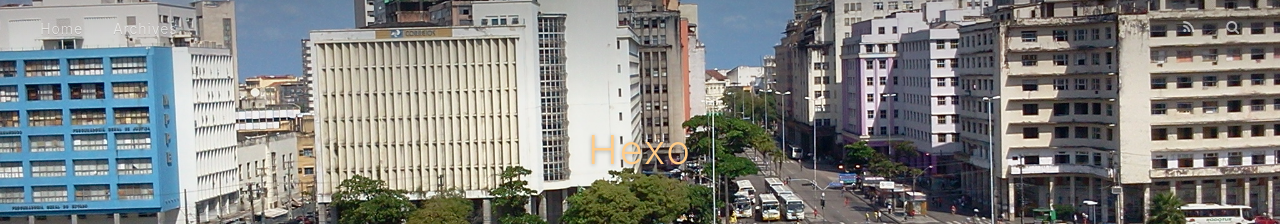
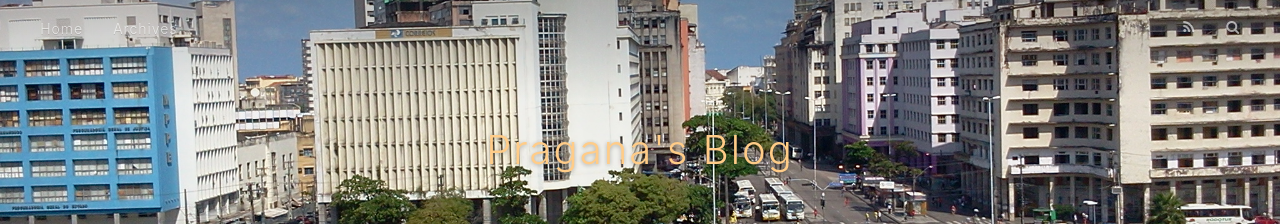
Before and after one commit to rpragana/rpragana.github.io, a plain HTML site: page index.html in a window 1280 px wide. Shown: the top 224 px of the page. Drawn offline with nearby package versions, Linux system fonts and the light colour scheme.

Commit message:
Site updated: 2019-06-01 20:29:15

```diff
--- a/index.html
+++ b/index.html
@@ -34,7 +34,7 @@
   <div id="header-outer" class="outer">
     <div id="header-title" class="inner">
       <h1 id="logo-wrap">
-        <a href="/" id="logo">Hexo</a>
+        <a href="/" id="logo">Pragana's Blog</a>
       </h1>
 
     </div>
```
